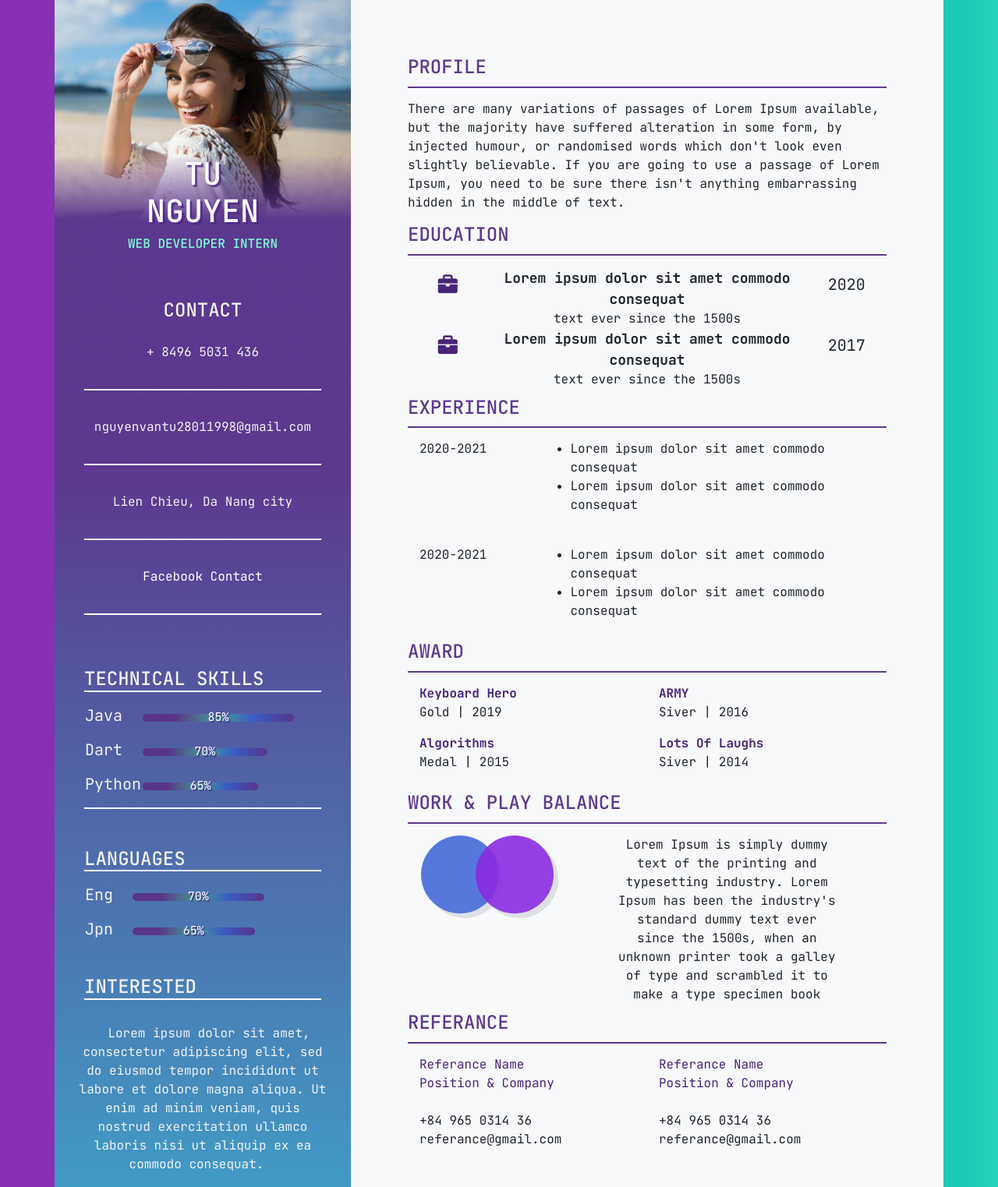
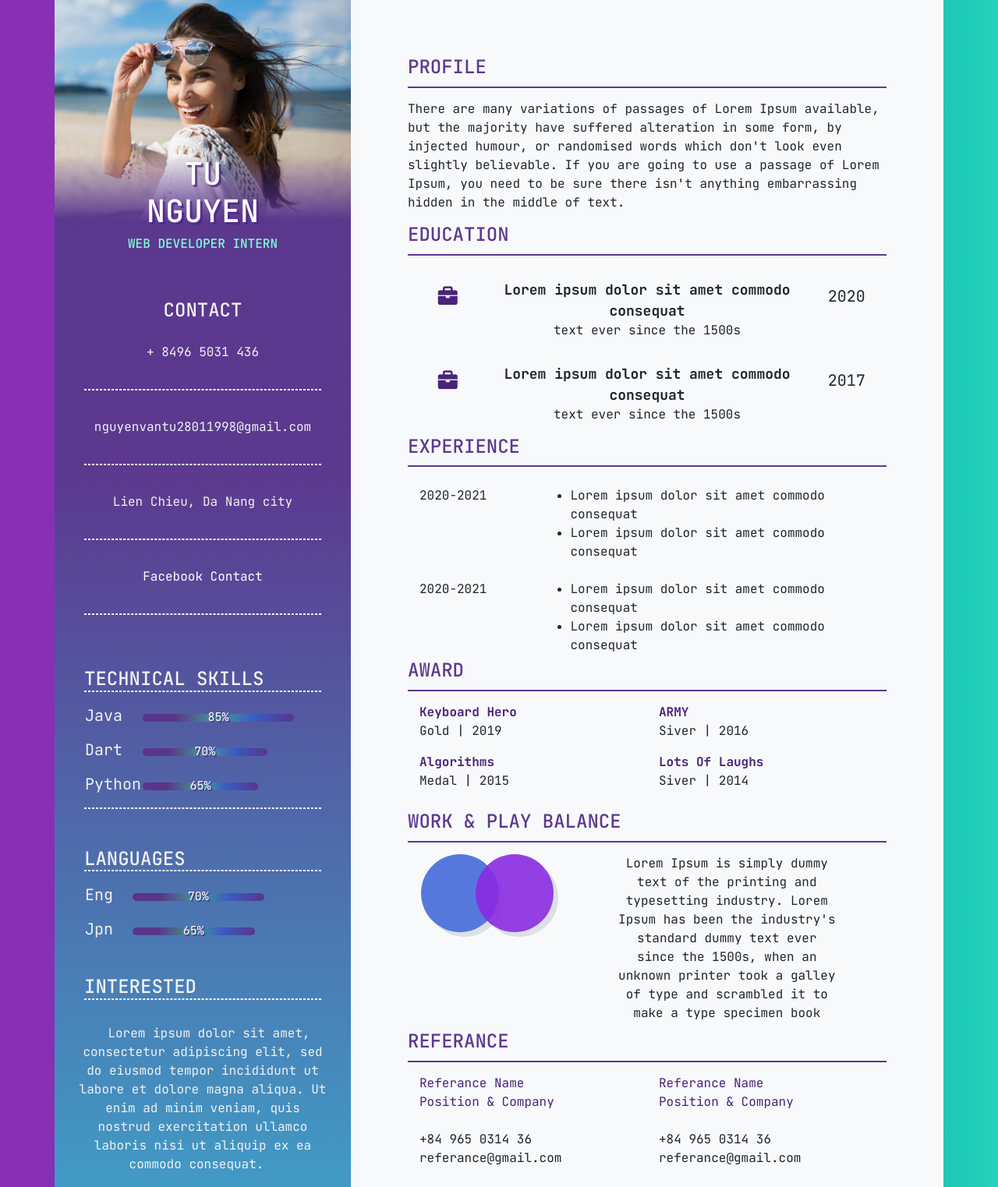
Before and after one commit to vantu28011998/cv_project_dact, a PHP site: page /index.html in a window 1280 px wide. Shown: the part 65-1588 px from the top of the page at 78% size. Run offline with PHP 8.4, Linux system fonts and the light colour scheme.

Commit message:
fix reviewed layout resize margin betwween 2 components in EDUCATION title & changed left border to dashed

```diff
--- a/index.html
+++ b/index.html
@@ -129,7 +129,7 @@
                         <div class="col p-0">
                             <h4 class="title-right row">EDUCATION</h4>
 
-                            <div class="row text-center " >
+                            <div class="row text-center " style="margin-top: 30;" >
                                 <div class="col-md-2 " >
                                     <i class='bx bxs-briefcase education-icon'></i>
                                 </div>
@@ -143,7 +143,7 @@
                                 <div class="col-md-2 education-year" >2020</div>
 
                             </div>
-                            <div class="row text-center" >
+                            <div class="row text-center" style="margin-top: 30;margin-bottom: 15;" >
                                 <div class="col-md-2" >
                                     <i class='bx bxs-briefcase education-icon'></i>
                                 </div>
@@ -161,7 +161,7 @@
                         </div>
                         <div class="col p-0">
                             <h4 class="title-right row">EXPERIENCE</h4>
-                            <div class="row" >
+                            <div class="row" style="margin-top: 25;margin-bottom: -16;">
                                 <div class="col-md-3">
                                     2020-2021
                                 </div>
@@ -177,7 +177,7 @@
                                 </div>
                             </div>
                             <br>
-                            <div class="row" >
+                            <div class="row" style="margin-bottom: -20px;">
                                 <div class="col-md-3 ">
                                     2020-2021
                                 </div>
--- a/resource/css/decorating.css
+++ b/resource/css/decorating.css
@@ -94,7 +94,7 @@ background: linear-gradient(to bottom, rgba(89,53,141,0.99) 0%, rgba(89,53,141,0
     margin-top: 8px;
 }
 .line-decor{
-    border: 0.5px solid white;
+    border: 0.5px dashed white;
     margin-top: 0;
     border-radius: 0.25px;
     margin-left: 10%;
@@ -142,6 +142,7 @@ background: linear-gradient(to bottom, rgba(89,53,141,0.99) 0%, rgba(89,53,141,0
 .education-content{
     font-size: 18px;
     font-weight: bold;
+
 }
 .education-year{
     font-size: 20px;
```
